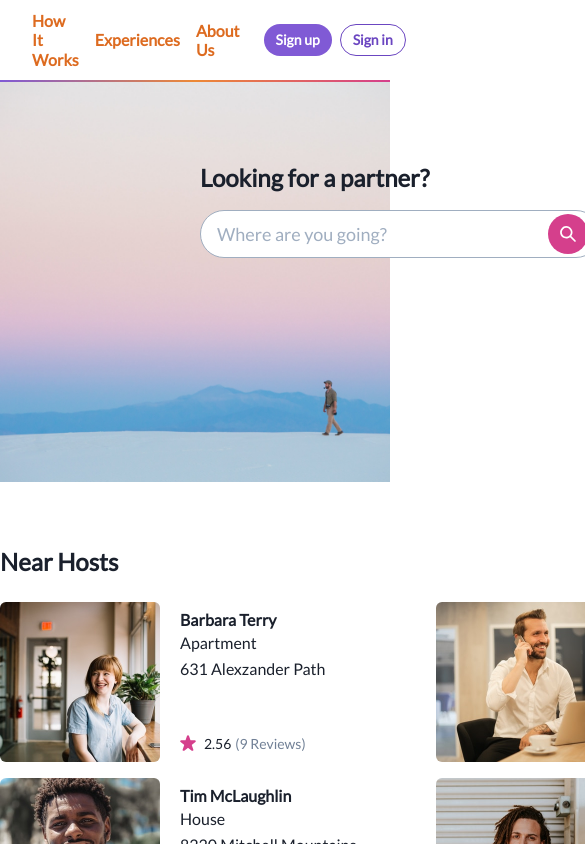
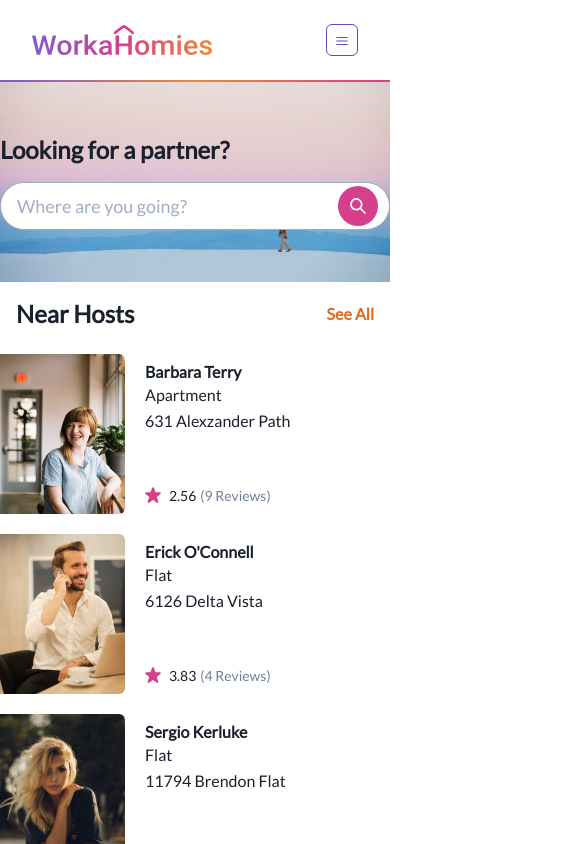
Before and after one commit to javieroc/workahomies, a React (Vite) app in the folder client/: page / in a window 390 px wide. Shown: the top 844 px of the page, 585 px wide, since content can reach past the window. Built offline with nearby package versions, Linux system fonts and the light colour scheme.

Commit message:
fix: make home responsive

```diff
--- a/client/package.json
+++ b/client/package.json
@@ -19,7 +19,7 @@
     "react": "^17.0.0",
     "react-dom": "^17.0.0",
     "react-icons": "^4.3.1",
-    "react-router-dom": "^5.2.0"
+    "react-router-dom": "^6.2.1"
   },
   "devDependencies": {
     "@types/faker": "^5.5.9",
--- a/client/src/App.tsx
+++ b/client/src/App.tsx
@@ -1,20 +1,22 @@
 import React from 'react';
-import {
-  BrowserRouter as Router,
-  Switch,
-  Route,
-} from 'react-router-dom';
+import { BrowserRouter, Routes, Route } from 'react-router-dom';
 import { Home } from './views';
 
 function App() {
   return (
-    <Router>
-      <Switch>
-        <Route path="/">
-          <Home />
-        </Route>
-      </Switch>
-    </Router>
+    <BrowserRouter>
+      <Routes>
+        <Route path="/" element={<Home />} />
+        <Route
+          path="*"
+          element={(
+            <main style={{ padding: '1rem' }}>
+              <p>Not found</p>
+            </main>
+)}
+        />
+      </Routes>
+    </BrowserRouter>
   );
 }
 
--- a/client/src/components/Navbar/Navbar.tsx
+++ b/client/src/components/Navbar/Navbar.tsx
@@ -1,11 +1,36 @@
 import React from 'react';
-import { Flex, HStack } from '@chakra-ui/react';
+import {
+  Box,
+  Button,
+  Flex,
+  Heading,
+  HStack,
+  Stack,
+  IconButton,
+  useDisclosure,
+} from '@chakra-ui/react';
+import { HamburgerIcon, CloseIcon } from '@chakra-ui/icons';
 import LogoSVG from 'src/assets/logo.svg?component';
-import { NavbarLinks } from './NavbarLinks';
-import { NavbarButtons } from './NavbarButtons';
 import { Divider } from './Divider';
 
 function Navbar(): JSX.Element {
+  const { isOpen, onOpen, onClose } = useDisclosure();
+
+  const links = [
+    {
+      label: 'How It Works',
+      to: '#',
+    },
+    {
+      label: 'Experiences',
+      to: '#',
+    },
+    {
+      label: 'About Us',
+      to: '#',
+    },
+  ];
+
   return (
     <Flex direction="column">
       <Flex
@@ -16,11 +41,53 @@ function Navbar(): JSX.Element {
         padding="0px 32px"
       >
         <LogoSVG />
-        <HStack spacing="24px">
-          <NavbarLinks />
-          <NavbarButtons />
+        <IconButton
+          size="sm"
+          variant="outline"
+          colorScheme="purple"
+          icon={isOpen ? <CloseIcon /> : <HamburgerIcon />}
+          aria-label="Open Menu"
+          display={{ md: 'none' }}
+          onClick={isOpen ? onClose : onOpen}
+        />
+        <HStack spacing="24px" display={{ base: 'none', md: 'flex' }}>
+          <HStack spacing="16px">
+            {links.map((link) => (
+              <Heading size="sm" color="orange.500" key={link.label}>{link.label}</Heading>
+            ))}
+          </HStack>
+          <HStack>
+            <Button colorScheme="purple" size="sm" borderRadius="50px">Sign up</Button>
+            <Button colorScheme="purple" variant="outline" size="sm" borderRadius="50px">Sign in</Button>
+          </HStack>
         </HStack>
       </Flex>
+      {isOpen && (
+        <Box padding={4} display={{ md: 'none' }}>
+          <Stack as="nav" spacing={4} alignItems="center">
+            {links.map((link) => (
+              <Heading size="sm" color="orange.500" key={link.label}>{link.label}</Heading>
+            ))}
+            <Button
+              width="200px"
+              colorScheme="purple"
+              size="sm"
+              borderRadius="50px"
+            >
+              Sign up
+            </Button>
+            <Button
+              width="200px"
+              colorScheme="purple"
+              variant="outline"
+              size="sm"
+              borderRadius="50px"
+            >
+              Sign in
+            </Button>
+          </Stack>
+        </Box>
+      )}
       <Divider />
     </Flex>
   );
--- a/client/src/components/Navbar/NavbarButtons.tsx
+++ /dev/null
@@ -1,13 +0,0 @@
-import React from 'react';
-import { Button, HStack } from '@chakra-ui/react';
-
-function NavbarButtons() {
-  return (
-    <HStack>
-      <Button colorScheme="purple" size="sm" borderRadius="50px">Sign up</Button>
-      <Button colorScheme="purple" variant="outline" size="sm" borderRadius="50px">Sign in</Button>
-    </HStack>
-  );
-}
-
-export { NavbarButtons };
--- a/client/src/components/Navbar/NavbarLinks.tsx
+++ /dev/null
@@ -1,14 +0,0 @@
-import { Heading, HStack } from '@chakra-ui/react';
-import React from 'react';
-
-function NavbarLinks(): JSX.Element {
-  return (
-    <HStack spacing="16px">
-      <Heading size="sm" color="orange.500">How It Works</Heading>
-      <Heading size="sm" color="orange.500">Experiences</Heading>
-      <Heading size="sm" color="orange.500">About Us</Heading>
-    </HStack>
-  );
-}
-
-export { NavbarLinks };
--- a/client/src/views/Home/components/Hero/Hero.tsx
+++ b/client/src/views/Home/components/Hero/Hero.tsx
@@ -1,19 +1,48 @@
 import React from 'react';
-import { Flex } from '@chakra-ui/react';
+import {
+  Button,
+  Heading,
+  Flex,
+  Input,
+  InputGroup,
+  InputRightElement,
+  VStack,
+} from '@chakra-ui/react';
 import HeroImage from 'src/assets/hero.jpeg';
-import { Search } from './Search';
+import { SearchIcon } from '@chakra-ui/icons';
 
 function Hero(): JSX.Element {
   return (
     <Flex
       backgroundImage={`url(${HeroImage})`}
       width="100%"
-      height="400px"
+      height={{ base: '200px', md: '400px' }}
       backgroundSize="cover"
       backgroundPosition="bottom"
-      position="relative"
+      alignItems="center"
+      justifyContent="center"
     >
-      <Search />
+      <VStack
+        width="400px"
+        alignItems="flex-start"
+        spacing="16px"
+      >
+        <Heading size="lg" color="gray.800">Looking for a partner?</Heading>
+        <InputGroup size="lg">
+          <Input
+            placeholder="Where are you going?"
+            backgroundColor="white"
+            borderColor="gray.400"
+            borderRadius="25px"
+            size="lg"
+          />
+          <InputRightElement right="8px">
+            <Button colorScheme="pink" borderRadius="50%" width="40px" height="40px">
+              <SearchIcon />
+            </Button>
+          </InputRightElement>
+        </InputGroup>
+      </VStack>
     </Flex>
   );
 }
--- a/client/src/views/Home/components/Hero/Search.tsx
+++ /dev/null
@@ -1,37 +0,0 @@
-import React from 'react';
-import {
-  Button,
-  Heading, Input, InputGroup, InputRightElement, VStack,
-} from '@chakra-ui/react';
-import { SearchIcon } from '@chakra-ui/icons';
-
-function Search(): JSX.Element {
-  return (
-    <VStack
-      width="400px"
-      alignItems="flex-start"
-      spacing="16px"
-      position="absolute"
-      top="80px"
-      left="200px"
-    >
-      <Heading size="lg" color="gray.800">Looking for a partner?</Heading>
-      <InputGroup size="lg">
-        <Input
-          placeholder="Where are you going?"
-          backgroundColor="white"
-          borderColor="gray.400"
-          borderRadius="25px"
-          size="lg"
-        />
-        <InputRightElement right="8px">
-          <Button colorScheme="pink" borderRadius="50%" width="40px" height="40px">
-            <SearchIcon />
-          </Button>
-        </InputRightElement>
-      </InputGroup>
-    </VStack>
-  );
-}
-
-export { Search };
--- a/client/src/views/Home/components/NearHostCard/NearHostCard.tsx
+++ b/client/src/views/Home/components/NearHostCard/NearHostCard.tsx
@@ -18,7 +18,7 @@ function NearHostCard({ host }: Props): JSX.Element {
           src={host.profileImage}
           borderRadius="md"
           boxSize="160px"
-          minWidth="160px"
+          minWidth="140px"
           height="160px"
           objectFit="cover"
         />
--- a/client/src/views/Home/components/NearHostList/NearHostList.tsx
+++ b/client/src/views/Home/components/NearHostList/NearHostList.tsx
@@ -1,6 +1,11 @@
 import React from 'react';
 import {
-  Button, Flex, Heading, VStack,
+  Button,
+  Flex,
+  Heading,
+  VStack,
+  Wrap,
+  WrapItem,
 } from '@chakra-ui/react';
 import { Host } from 'src/types';
 import { NearHostCard } from '../NearHostCard';
@@ -11,14 +16,26 @@ interface Props {
 
 function NearHostList({ hosts }: Props): JSX.Element {
   return (
-    <VStack margin="64px auto" width="1306px">
-      <Flex justifyContent="space-between" alignItems="center" width="100%" marginBottom="16px">
+    <VStack
+      align="center"
+      padding={{ base: '16px', lg: '64px' }}
+    >
+      <Flex
+        justifyContent="space-between"
+        alignItems="center"
+        width="100%"
+        marginBottom="16px"
+      >
         <Heading size="lg">Near Hosts</Heading>
         <Button variant="link" color="orange.500">See All</Button>
       </Flex>
-      <Flex flexWrap="wrap" gridGap="16px">
-        {hosts.map((host) => <NearHostCard key={host.name} host={host} />)}
-      </Flex>
+      <Wrap spacing="20px" justify="center">
+        {hosts.map((host) => (
+          <WrapItem key={host.name}>
+            <NearHostCard host={host} />
+          </WrapItem>
+        ))}
+      </Wrap>
     </VStack>
   );
 }
--- a/client/src/views/Home/components/PeopleStories/PeopleStories.tsx
+++ b/client/src/views/Home/components/PeopleStories/PeopleStories.tsx
@@ -10,10 +10,11 @@ interface Props {
 function PeopleStories({ stories }: Props): JSX.Element {
   return (
     <Flex
-      width="100%"
       backgroundColor="gray.50"
+      justify="center"
+      padding={{ base: '16px', lg: '64px' }}
     >
-      <VStack margin="64px auto" width="1306px">
+      <VStack maxWidth="1306px" minWidth="200px">
         <Flex alignItems="center" width="100%" marginBottom="16px">
           <Heading size="lg" fontFamily="Gloria Hallelujah">People Stories</Heading>
         </Flex>
--- a/client/src/views/Home/components/TryHosting/TryHosting.tsx
+++ b/client/src/views/Home/components/TryHosting/TryHosting.tsx
@@ -12,7 +12,7 @@ function TryHosting(): JSX.Element {
       backgroundColor="gray.200"
       align="center"
       justifyContent="center"
-      padding="38px"
+      padding={{ base: '16px', lg: '64px' }}
     >
       <HStack
         spacing="24px"
@@ -26,6 +26,7 @@ function TryHosting(): JSX.Element {
           <Button colorScheme="purple" variant="outline">Learn More</Button>
         </VStack>
         <Image
+          display={{ base: 'none', md: 'flex' }}
           src={TryHostingImage}
           alt="Try Hosting"
           width="512px"
```
Also changed, not shown: 1 other file (tests, documents, lock files or other folders).
